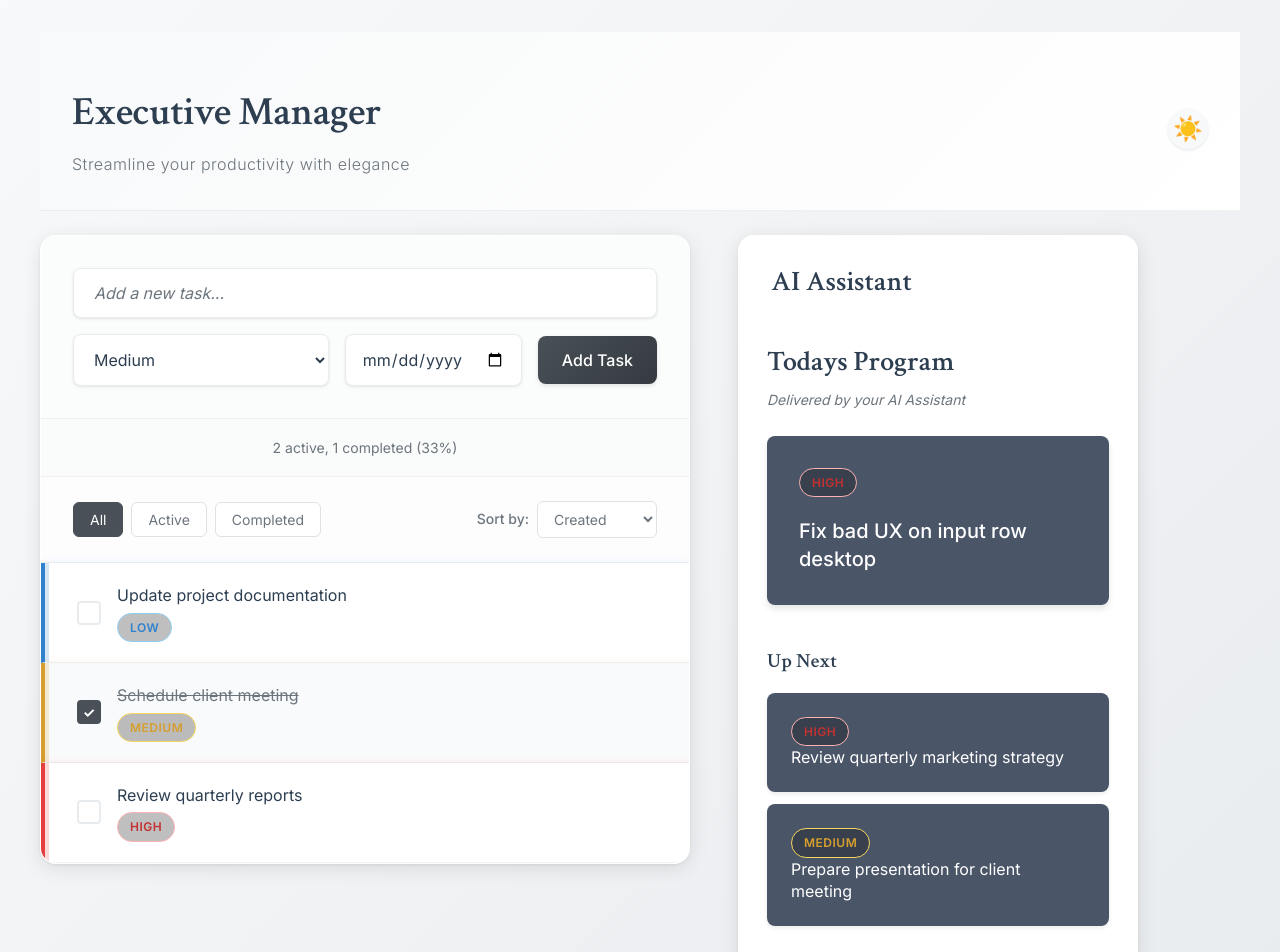
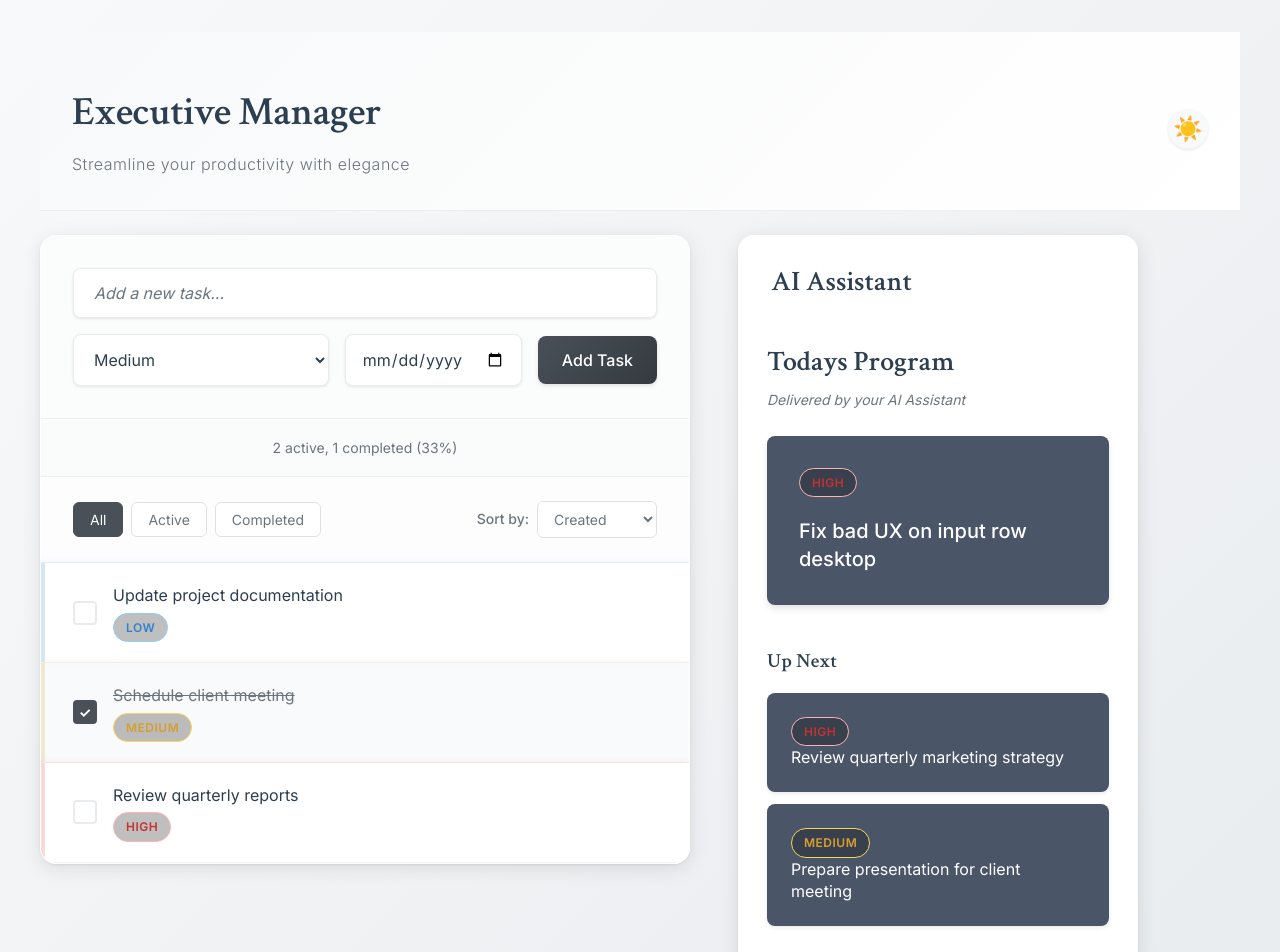
Before and after one commit to StargrrlMoonlight/SettingUpMcpServers, a React (Vite) app: page / in a window 1280 px wide. Shown: the top 952 px of the page. Built offline with nearby package versions, Linux system fonts and the light colour scheme.

Commit message:
style: removed the strong border color representing the task priority for the light-theme.

```diff
--- a/src/components/TodoItem.css
+++ b/src/components/TodoItem.css
@@ -136,9 +136,12 @@
 }
 
 @keyframes pulse-overdue {
-  0%, 100% {
+
+  0%,
+  100% {
     box-shadow: 0 0 8px rgba(229, 62, 62, 0.1);
   }
+
   50% {
     box-shadow: 0 0 15px rgba(229, 62, 62, 0.3);
   }
@@ -269,21 +272,18 @@
 
 /* Priority border indicators for light theme */
 .todo-item[data-priority="high"] {
-  border-left: 4px solid #e53e3e;
   box-shadow:
     0 0 8px rgba(229, 62, 62, 0.1),
     inset 4px 0 0 rgba(229, 62, 62, 0.2);
 }
 
 .todo-item[data-priority="medium"] {
-  border-left: 4px solid #d69e2e;
   box-shadow:
     0 0 8px rgba(214, 158, 46, 0.1),
     inset 4px 0 0 rgba(214, 158, 46, 0.2);
 }
 
 .todo-item[data-priority="low"] {
-  border-left: 4px solid #3182ce;
   box-shadow:
     0 0 8px rgba(49, 130, 206, 0.1),
     inset 4px 0 0 rgba(49, 130, 206, 0.2);
@@ -431,11 +431,14 @@
 }
 
 @keyframes vibeOverdue {
-  0%, 100% {
+
+  0%,
+  100% {
     box-shadow:
       0 0 15px rgba(255, 27, 141, 0.3),
       inset 4px 0 0 rgba(255, 27, 141, 0.4);
   }
+
   50% {
     box-shadow:
       0 0 25px rgba(255, 27, 141, 0.5),
```
